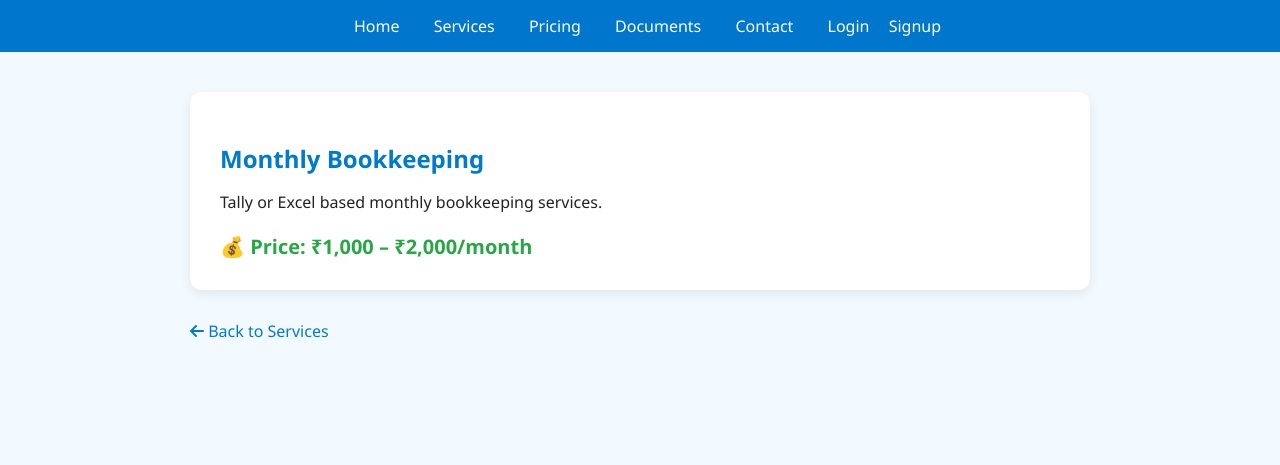
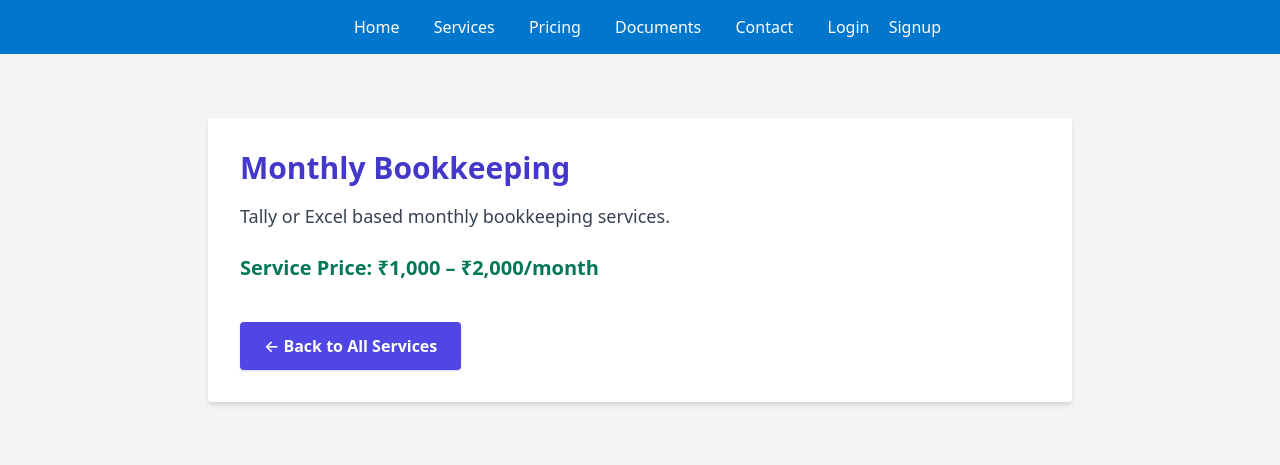
Before and after one commit to AMIT8480927094/freelancer-amit-site, a Flask app: page /service/bookkeeping in a window 1280 px wide. Shown: the top 465 px of the page. Run offline with Flask 3, Linux system fonts and the light colour scheme.

Commit message:
Update service_details.html

```diff
--- a/templates/service_details.html
+++ b/templates/service_details.html
@@ -1,63 +1,25 @@
 <!DOCTYPE html>
 <html lang="en">
 <head>
-  <meta charset="UTF-8">
-  <title>{{ service.title }} – Freelancer Amit</title>
-  <link rel="stylesheet" href="https://cdnjs.cloudflare.com/ajax/libs/font-awesome/6.4.0/css/all.min.css">
-  <style>
-    body {
-      font-family: 'Segoe UI', sans-serif;
-      margin: 0;
-      background: #f2faff;
-      color: #222;
-    }
-    .container {
-      max-width: 900px;
-      margin: auto;
-      padding: 40px 20px;
-    }
-    h2 {
-      color: #007acc;
-      margin-bottom: 10px;
-    }
-    .details {
-      background: #fff;
-      padding: 30px;
-      border-radius: 12px;
-      box-shadow: 0 4px 12px rgba(0,0,0,0.08);
-      transition: all 0.3s ease;
-    }
-    .details:hover {
-      box-shadow: 0 6px 20px rgba(0,0,0,0.1);
-    }
-    .price {
-      margin-top: 20px;
-      font-size: 20px;
-      font-weight: bold;
-      color: #28a745;
-    }
-    a.back-link {
-      display: inline-block;
-      margin-top: 30px;
-      color: #007acc;
-      text-decoration: none;
-    }
-    a.back-link:hover {
-      text-decoration: underline;
-    }
-  </style>
+    <meta charset="UTF-8">
+    <title>{{ service.title }} – Freelancer Amit</title>
+    <link href="https://cdn.jsdelivr.net/npm/tailwindcss@2.2.19/dist/tailwind.min.css" rel="stylesheet">
 </head>
-<body>
-  {% include 'navbar.html' %}
+<body class="bg-gray-100 text-gray-800">
 
-  <div class="container">
-    <div class="details">
-      <h2>{{ service.title }}</h2>
-      <p>{{ service.desc }}</p>
-      <div class="price">💰 Price: {{ service.price }}</div>
-    </div>
+    {% include 'navbar.html' %}
 
-    <a class="back-link" href="{{ url_for('services') }}"><i class="fas fa-arrow-left"></i> Back to Services</a>
-  </div>
+    <section class="max-w-4xl mx-auto px-4 py-16">
+        <div class="bg-white p-8 rounded shadow-md">
+            <h1 class="text-3xl font-extrabold text-indigo-700 mb-4">{{ service.title }}</h1>
+            <p class="text-lg text-gray-700 mb-6">{{ service.desc }}</p>
+            <div class="text-xl font-bold text-green-700 mb-6">Service Price: {{ service.price }}</div>
+
+            <a href="{{ url_for('services_page') }}" class="inline-block mt-4 bg-indigo-600 hover:bg-indigo-700 text-white font-semibold px-6 py-3 rounded shadow transition">
+                ← Back to All Services
+            </a>
+        </div>
+    </section>
+
 </body>
 </html>
```
